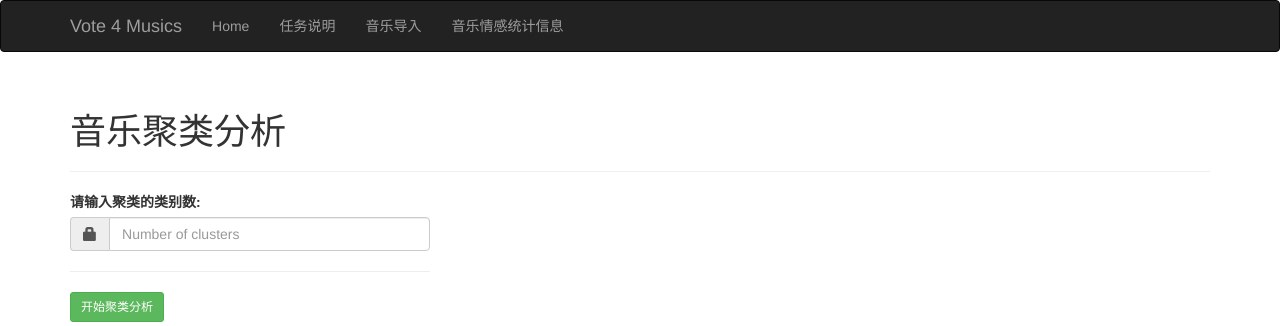
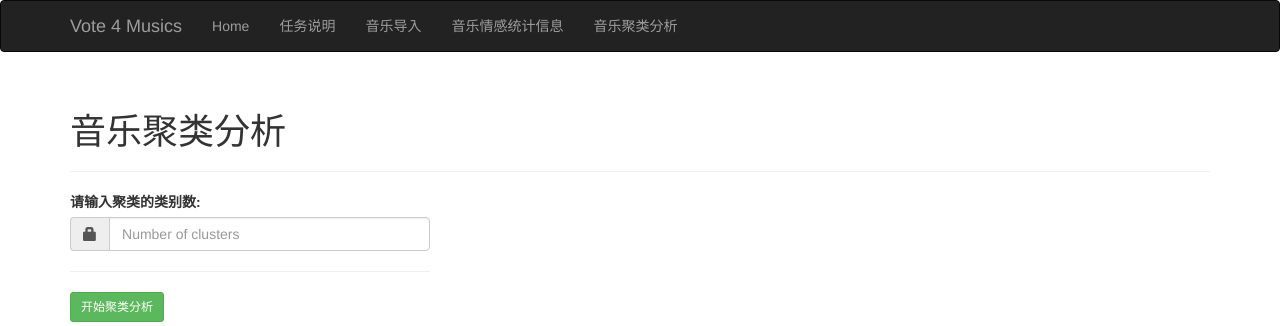
Before and after one commit to xietx1995/VoteForMusics, a Flask app: page /cluster in a window 1280 px wide. Shown: the top 326 px of the page. Run offline with Flask 2, Linux system fonts and the light colour scheme; parts of the project's set-up code (start-up, migrations or seed data) failed here and were passed over; some libraries are stand-ins or nearby versions.

Commit message:
add nav to cluster music

```diff
--- a/templates/base.html
+++ b/templates/base.html
@@ -29,6 +29,7 @@
                 <li><a href="{{ url_for('guide') }}">任务说明</a></li>
                 <li><a href="{{ url_for('import_musics') }}">音乐导入</a></li>
                 <li><a href="{{ url_for('info') }}">音乐情感统计信息</a></li>
+                <li><a href="{{ url_for('cluster') }}">音乐聚类分析</a></li>
             </ul>
         </div>
     </div>
```
